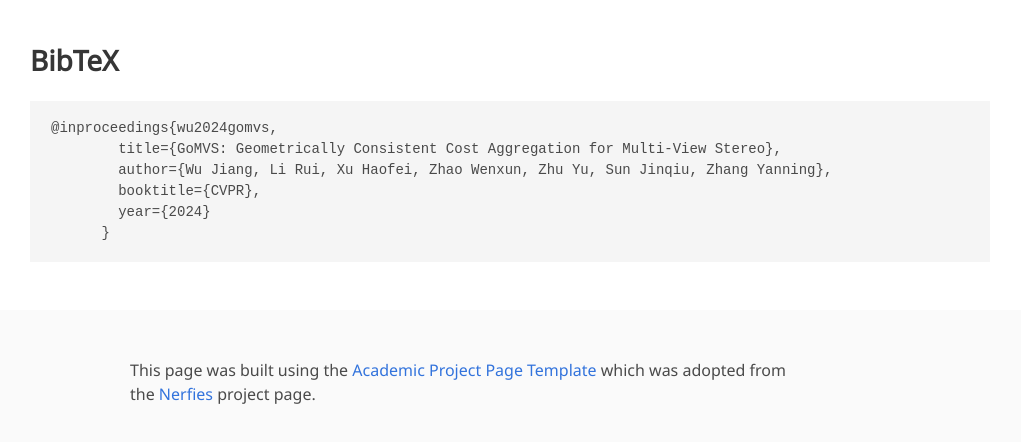
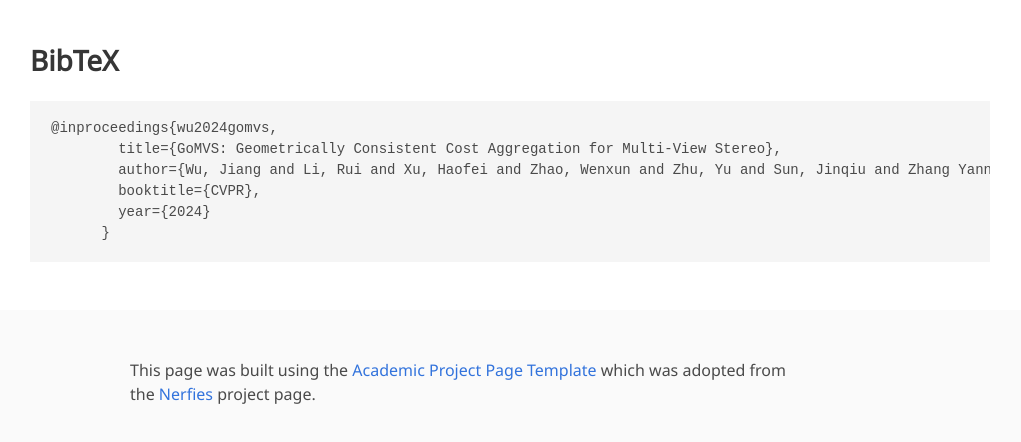
Before and after one commit to Wuuu3511/Wuuu3511.github.io, a plain HTML site: page gomvs/index.html in a window 1280 px wide. Shown: the part 3625-4067 px from the top of the page, without its empty margins (130-1151 px from the left). Drawn offline with nearby package versions, Linux system fonts and the light colour scheme; some icons are missing; a web font is replaced by a local one.

Commit message:
Update index.html

```diff
--- a/gomvs/index.html
+++ b/gomvs/index.html
@@ -249,7 +249,7 @@
       <h2 class="title">BibTeX</h2>
       <pre><code>@inproceedings{wu2024gomvs,
         title={GoMVS: Geometrically Consistent Cost Aggregation for Multi-View Stereo},
-        author={Wu Jiang, Li Rui, Xu Haofei, Zhao Wenxun, Zhu Yu, Sun Jinqiu, Zhang Yanning},
+        author={Wu, Jiang and Li, Rui and Xu, Haofei and Zhao, Wenxun and Zhu, Yu and Sun, Jinqiu and Zhang Yanning},
         booktitle={CVPR},
         year={2024}
       }</code></pre>
```
